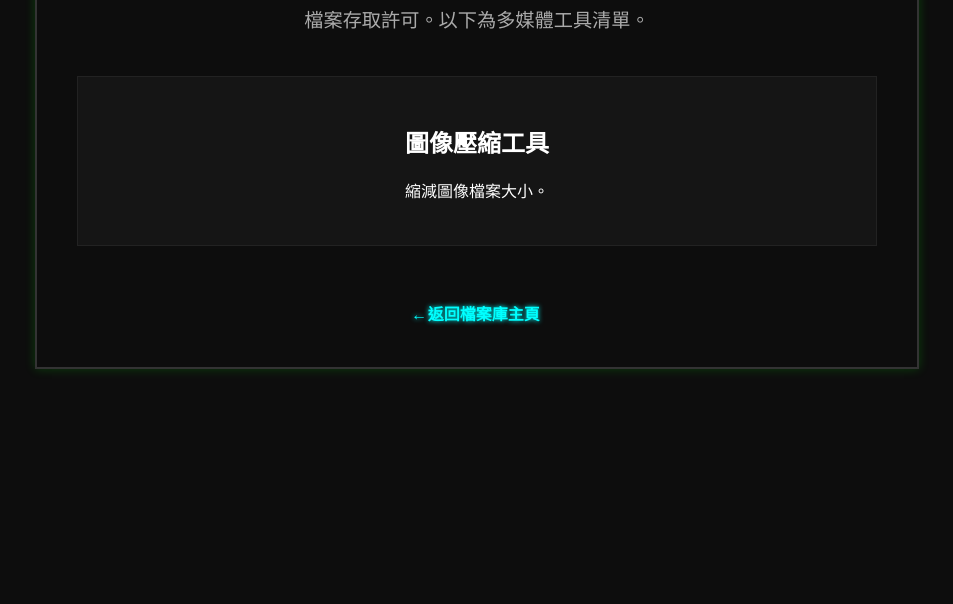
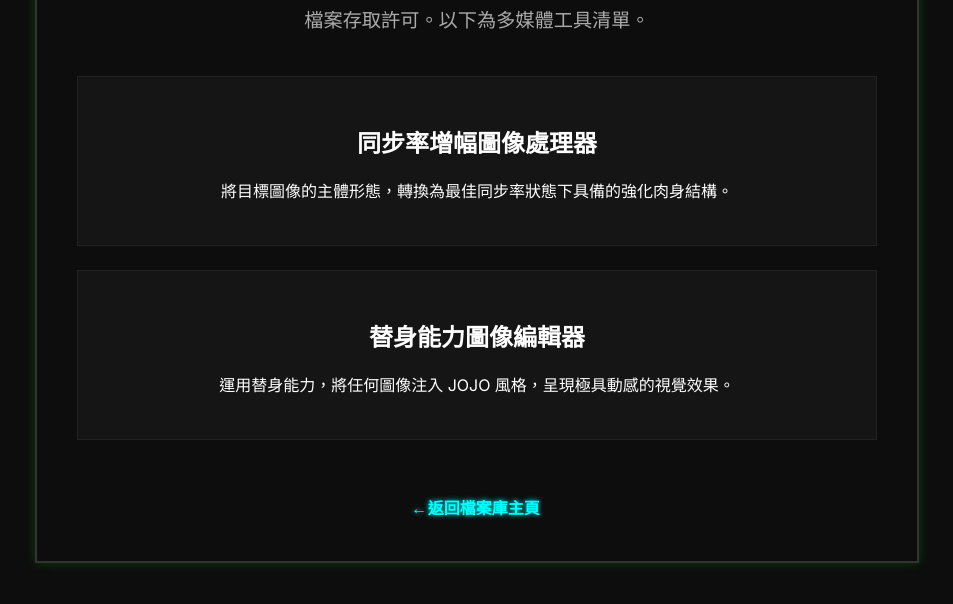
Before and after one commit to flipcube88/labo, a plain HTML site: page media-tools/index.html in a window 1280 px wide. Shown: the part 176-780 px from the top of the page, without its empty margins (163-1116 px from the left). Drawn offline with Linux system fonts and the light colour scheme.

Commit message:
Add files via upload

```diff
--- a/media-tools/index.html
+++ b/media-tools/index.html
@@ -106,12 +106,24 @@
         <h1 class="title">圖像/影片工具</h1>
         <p class="subtitle">檔案存取許可。以下為多媒體工具清單。</p>
         <ul class="app-list">
+            <!-- 爆肌化圖片工具 -->
             <li class="app-item">
-                <a href="https://your-image-tool.pages.dev" class="app-link">
+                <a href="https://character-forge.pages.dev/" class="app-link">
                     <div class="link-text">
-                        <h2 class="text-xl font-bold">圖像壓縮工具</h2>
+                        <h2 class="text-xl font-bold">同步率增幅圖像處理器</h2>
                         <p class="text-sm mt-1">
-                            縮減圖像檔案大小。
+                            將目標圖像的主體形態，轉換為最佳同步率狀態下具備的強化肉身結構。
+                        </p>
+                    </div>
+                </a>
+            </li>
+            <!-- 萬物皆 Jojo 化工具 -->
+            <li class="app-item">
+                <a href="https://jojo-6et.pages.dev/" class="app-link">
+                    <div class="link-text">
+                        <h2 class="text-xl font-bold">替身能力圖像編輯器</h2>
+                        <p class="text-sm mt-1">
+                            運用替身能力，將任何圖像注入 JOJO 風格，呈現極具動感的視覺效果。
                         </p>
                     </div>
                 </a>
```
